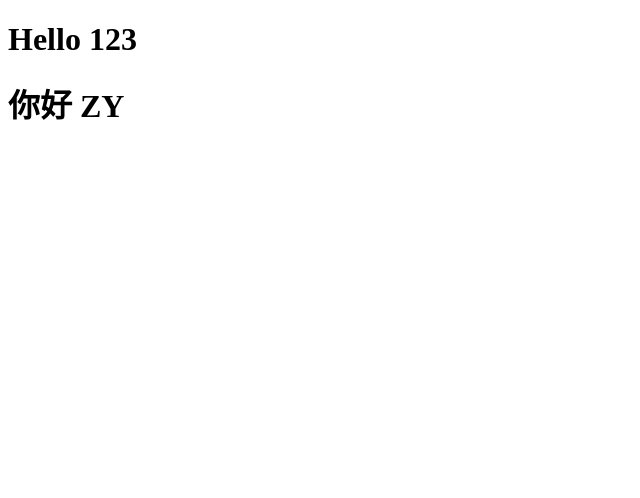
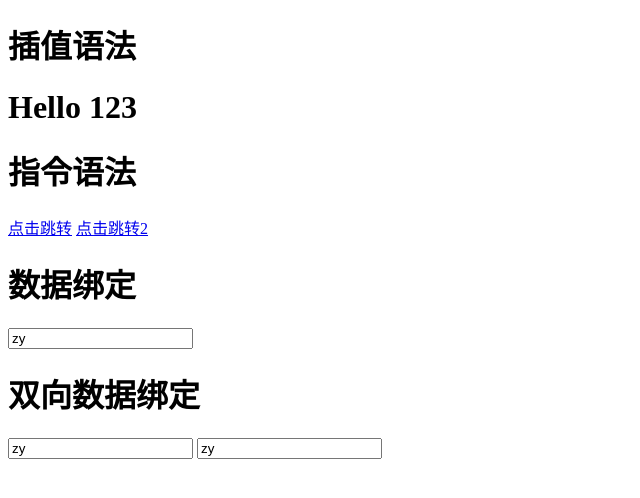
Before and after one commit to lindo-zy/vue_study, a plain HTML site: page chapter1/index.html in a window 1280 px wide. Shown: the whole page, without its empty margins (0-640 px from the left). Drawn offline with Linux system fonts and the light colour scheme.

Commit message:
1.添加es6语法测试 2.Object.defineProperty学习

```diff
--- a/chapter1/index.html
+++ b/chapter1/index.html
@@ -8,30 +8,60 @@
 <body>
 <!--准备好一个容器-->
 <div id="root">
+    <h1>插值语法</h1>
     <h1>Hello {{message}}</h1>
+    <h1>指令语法</h1>
+    <a v-bind:href="url">点击跳转</a>
+    <a :href="url">点击跳转2</a>
 </div>
 
 <div class="child">
-    <h1>你好 {{name.toUpperCase()}}</h1>
+    <h1>数据绑定</h1>
+    <input :value="name" type="text">
+    <h1>双向数据绑定</h1>
+    <input type="text" v-model:value="name">
+    <input type="text" v-model="name">
+    <!--v-model只能用于表单类-->
 </div>
 <script>
     //关闭开发提示
-    Vue.config.productionTip = false
+    Vue.config.productionTip = false;
+
 
     //创建vue实例
     const vm = new Vue({
-        el: "#root",//el 用于指定当前vue实例为哪个容器
+        el: '#root',//el 用于指定当前vue实例为哪个容器
         data: {
-            message: "123"
-        },
-    })
+            message: '123',
+            url: 'https://www.baidu.com'
+        }
+    });
 
 
+    //组件式写法
     let vm2 = new Vue({
-        el: ".child",//el 用于指定当前vue实例为哪个容器
-        data: {
-            name: "zy"
+        data() {
+            return {
+                name: 'zy'
+            };
+        }
+    }).$mount('.child');
+
+    let person = {
+        'name': 'zy',
+        'age': 18
+    };
+    let num = 10;
+    //类似python的init
+    Object.defineProperty(person, 'age', {
+        // value: 18,
+        // writable: false,
+        get() {
+            return num;
         },
+        set(value) {
+            num = value;
+        }
     });
 
 
--- /dev/null
+++ b/js/study.js
@@ -0,0 +1,2 @@
+let a = 1;
+console.log(a);
```
